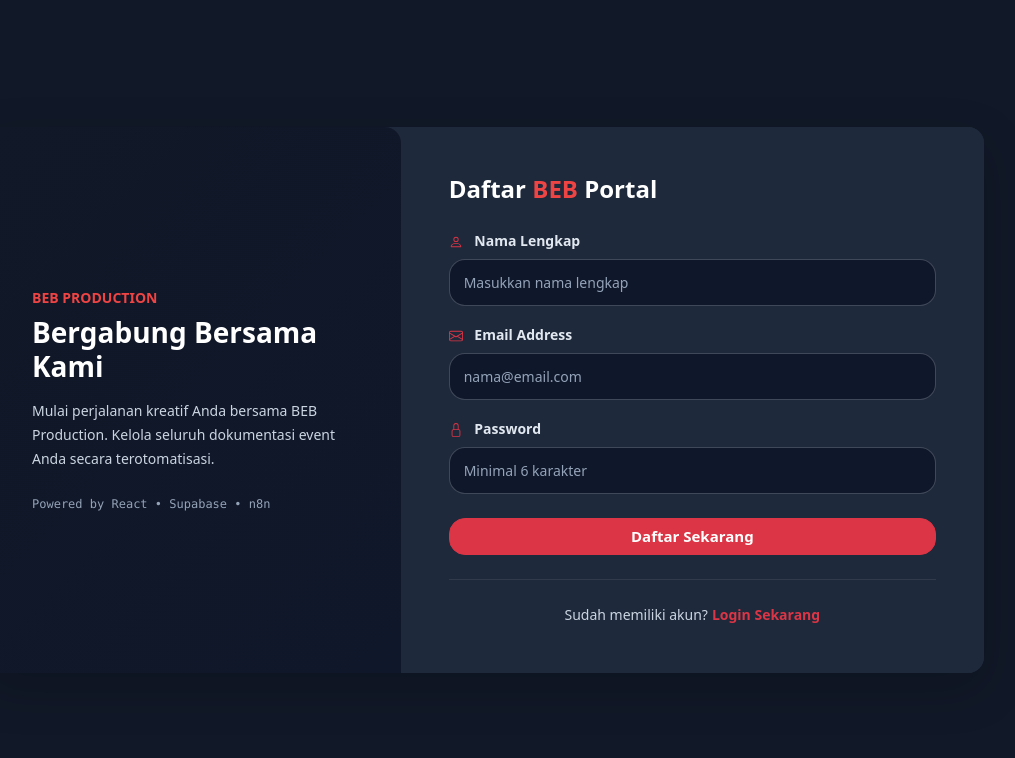
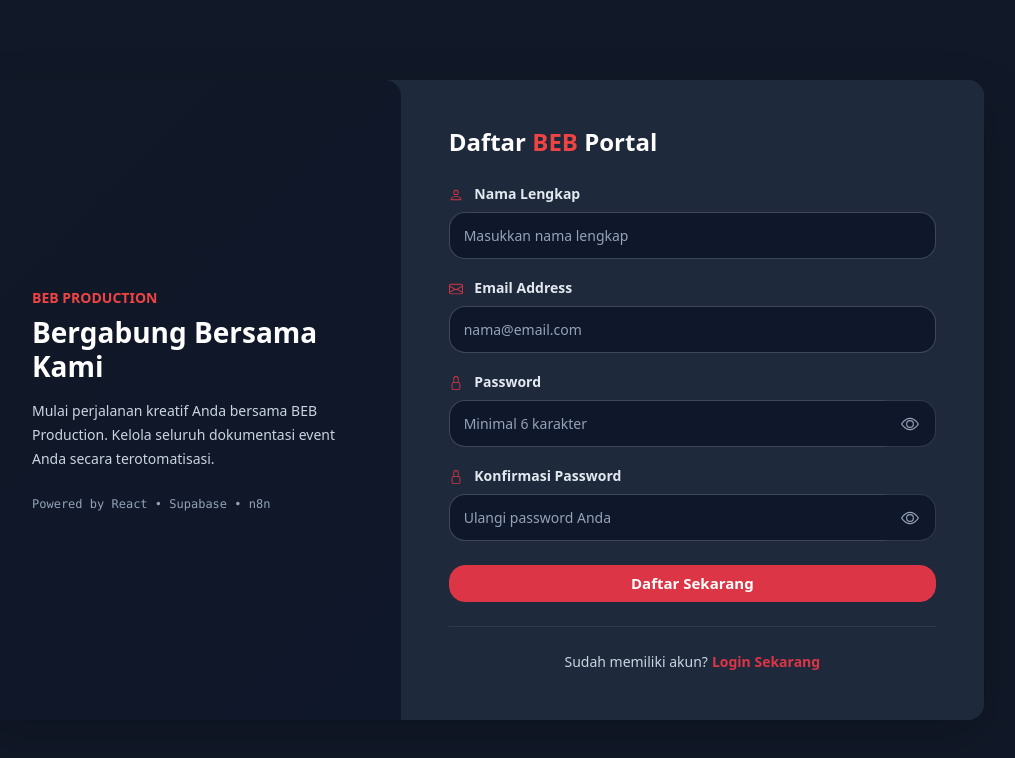
Before and after one commit to isnu123/uas-cloud-computing-bebpro, a React (Vite) app: page /register in a window 1280 px wide. Shown: the top 758 px of the page, without its empty margins (156-1171 px from the left). Built offline with nearby package versions, Linux system fonts and the light colour scheme; no server answers.

Commit message:
feat: add confirm password and eye icon to register page

```diff
--- a/src/pages/Register.jsx
+++ b/src/pages/Register.jsx
@@ -1,17 +1,23 @@
 import { useState } from 'react';
 import { Link } from 'react-router-dom';
 import { supabase } from '../config/supabaseClient';
-import { BsPerson, BsEnvelope, BsLock, BsCheckCircleFill, BsExclamationTriangleFill } from 'react-icons/bs';
+// 🟢 Menambahkan BsEye dan BsEyeSlash untuk fitur intip password
+import { BsPerson, BsEnvelope, BsLock, BsCheckCircleFill, BsExclamationTriangleFill, BsEye, BsEyeSlash } from 'react-icons/bs';
 
 function Register() {
   const [name, setName] = useState('');
   const [email, setEmail] = useState('');
   const [password, setPassword] = useState('');
-  // 🟢 Kunci mati nilai awal sebagai customer demi keamanan sistem
-  const [role] = useState('customer');
+  // 🟢 State baru untuk kolom Konfirmasi Password
+  const [confirmPassword, setConfirmPassword] = useState('');
+  const [role] = useState('customer'); // Kunci mati nilai awal sebagai customer[cite: 5]
   const [loading, setLoading] = useState(false);
   const [message, setMessage] = useState(null);
   const [errorMsg, setErrorMsg] = useState(null);
+
+  // 🟢 State untuk kontrol visibility masing-masing kolom password
+  const [showPassword, setShowPassword] = useState(false);
+  const [showConfirmPassword, setShowConfirmPassword] = useState(false);
 
   const handleRegister = async (e) => {
     e.preventDefault();
@@ -20,13 +26,20 @@
     setMessage(null);
     setErrorMsg(null);
 
+    // 🟢 VALIDASI MUTLAK: Pastikan kedua password sama sebelum dikirim ke Supabase
+    if (password !== confirmPassword) {
+      setErrorMsg('Password dan Konfirmasi Password tidak cocok!');
+      setLoading(false);
+      return;
+    }
+
     const { error } = await supabase.auth.signUp({
       email,
       password,
       options: {
         data: {
           name,
-          role // Terkirim otomatis sebagai 'customer'
+          role // Terkirim otomatis sebagai 'customer'[cite: 5]
         }
       }
     });
@@ -41,6 +54,7 @@
       setName('');
       setEmail('');
       setPassword('');
+      setConfirmPassword(''); // Reset kolom konfirmasi password
     }
 
     setLoading(false);
@@ -74,6 +88,25 @@
         .saas-input:-webkit-autofill {
           -webkit-text-fill-color: #ffffff !important;
           -webkit-box-shadow: 0 0 0px 1000px #0f172a inset !important;
+        }
+        .password-toggle-btn {
+          background-color: #0f172a !important;
+          border: 1px solid rgba(255, 255, 255, 0.15) !important;
+          border-left: none !important;
+          color: #94a3b8 !important;
+          transition: color 0.2s ease;
+        }
+        .password-toggle-btn:hover {
+          color: #ef4444 !important;
+        }
+        /* Siasat agar border input radiusnya rapi menyatu dengan tombol mata */
+        .input-group > .saas-input {
+          border-top-right-radius: 0px !important;
+          border-bottom-right-radius: 0px !important;
+        }
+        .input-group > .password-toggle-btn {
+          border-top-right-radius: 16px !important;
+          border-bottom-right-radius: 16px !important;
         }
         .saas-btn {
           transition: transform 0.1s ease, background-color 0.2s ease !important;
@@ -181,22 +214,53 @@
                   />
                 </div>
 
-                {/* PASSWORD */}
-                <div className="mb-4">
+                {/* PASSWORD UTAMA */}
+                <div className="mb-3">
                   <label className="form-label small fw-semibold mb-2" style={{ color: '#e2e8f0' }}>
                     <BsLock className="me-2 text-danger" /> Password
                   </label>
+                  <div className="input-group">
                     <input
-                    type="password"
+                      type={showPassword ? "text" : "password"}
                       className="form-control saas-input"
                       placeholder="Minimal 6 karakter"
                       value={password}
                       onChange={(e) => setPassword(e.target.value)}
                       required
                     />
+                    <button
+                      type="button"
+                      className="btn password-toggle-btn d-flex align-items-center justify-content-center px-3"
+                      onClick={() => setShowPassword(!showPassword)}
+                    >
+                      {showPassword ? <BsEyeSlash size={18} /> : <BsEye size={18} />}
+                    </button>
+                  </div>
                 </div>
 
-                {/* 🔒 INPUT DROPDOWN ROLE TELAH DIHAPUS DEMI KEAMANAN AKSES */}
+                {/* 🟢 KOLOM BARU: KONFIRMASI PASSWORD */}
+                <div className="mb-4">
+                  <label className="form-label small fw-semibold mb-2" style={{ color: '#e2e8f0' }}>
+                    <BsLock className="me-2 text-danger" /> Konfirmasi Password
+                  </label>
+                  <div className="input-group">
+                    <input
+                      type={showConfirmPassword ? "text" : "password"}
+                      className="form-control saas-input"
+                      placeholder="Ulangi password Anda"
+                      value={confirmPassword}
+                      onChange={(e) => setConfirmPassword(e.target.value)}
+                      required
+                    />
+                    <button
+                      type="button"
+                      className="btn password-toggle-btn d-flex align-items-center justify-content-center px-3"
+                      onClick={() => setShowConfirmPassword(!showConfirmPassword)}
+                    >
+                      {showConfirmPassword ? <BsEyeSlash size={18} /> : <BsEye size={18} />}
+                    </button>
+                  </div>
+                </div>
 
                 <button
                   type="submit"
```
Lines whose indentation alone changed are shown as unchanged.
